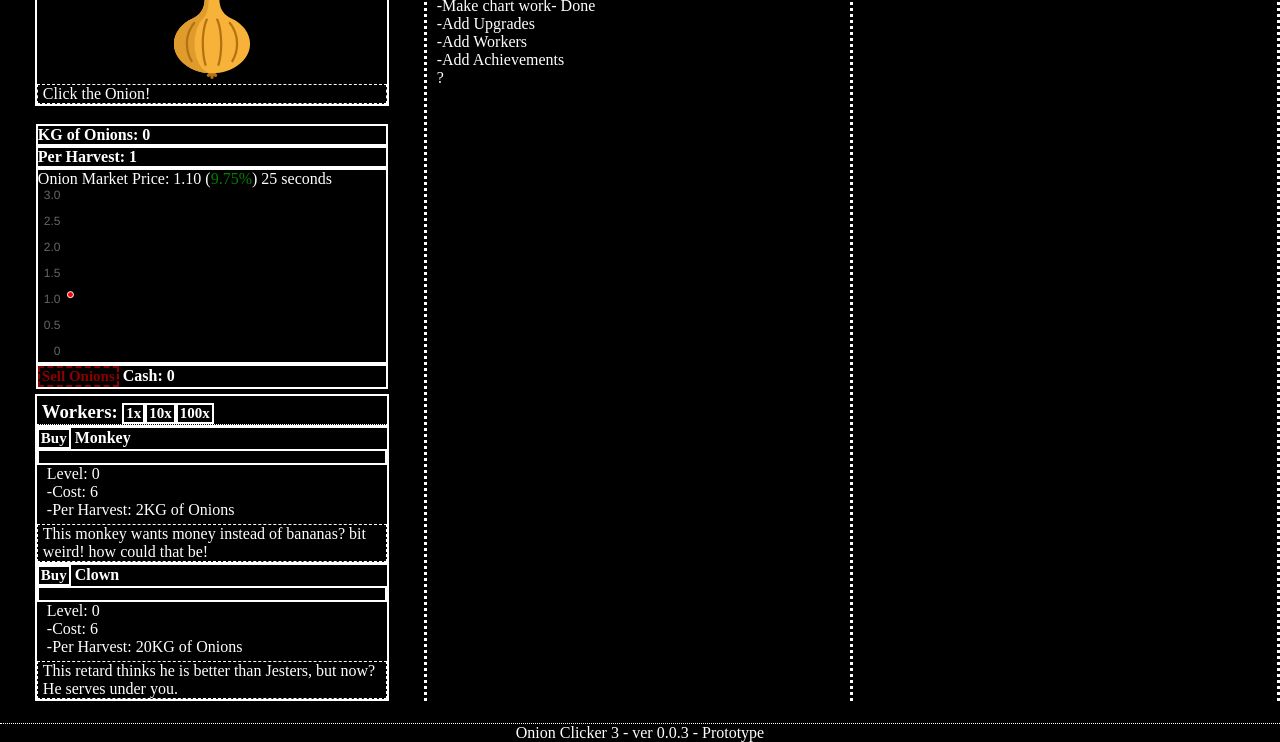
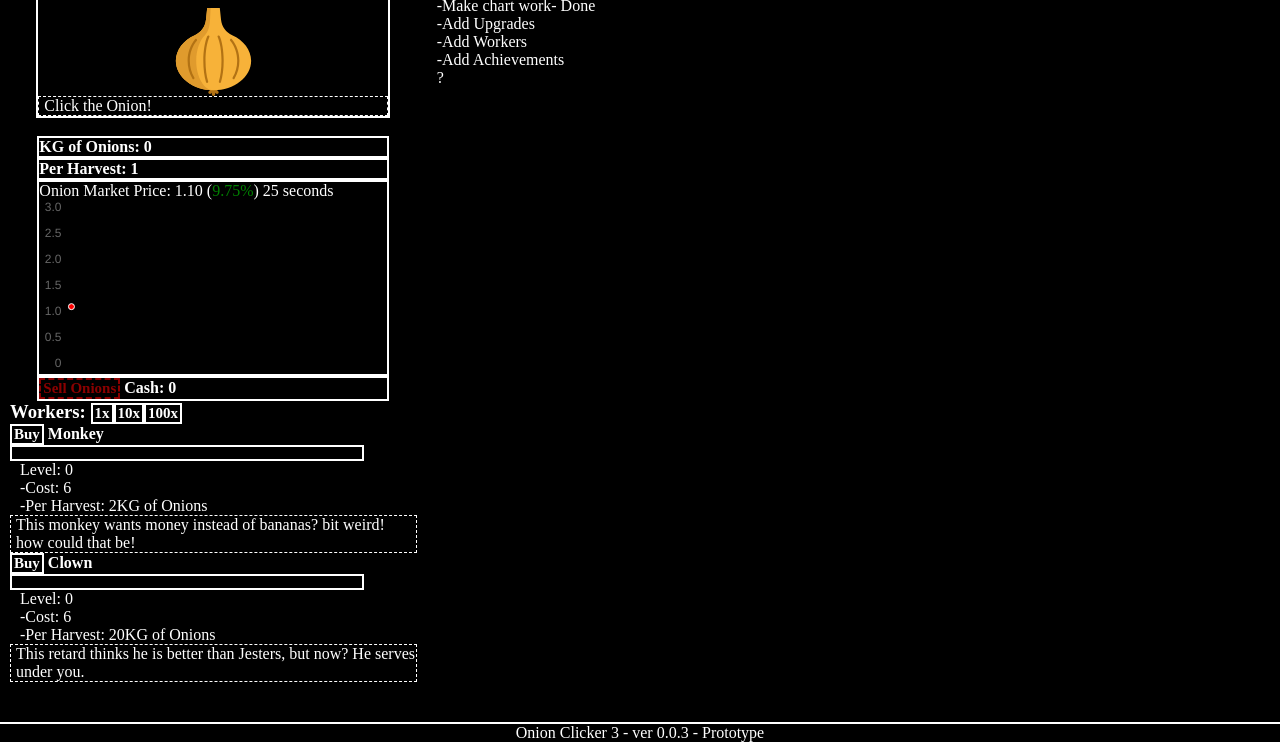
Before and after one commit to Jesterpiece/Jesterpiece.github.io, a plain HTML site: page index.html in a window 1280 px wide. Shown: the part 58-800 px from the top of the page. Drawn offline with nearby package versions, Linux system fonts and the light colour scheme.

Commit message:
Add files via upload

```diff
--- a/styles.css
+++ b/styles.css
@@ -5,6 +5,19 @@
 body {
 	background-color: black;
 	color: white;
+}
+.Header {
+	width: 100%;
+	padding-left: 10px; padding-top: 2px;
+	border-bottom-style:solid; border-width: 2px;
+}
+.footer {
+	border-top: solid;
+	border-width: 2px;
+	width: 100%;
+	position:fixed;
+	bottom:0;
+	background-color: black;
 }
 .main {
 	display: flex;
@@ -15,6 +28,7 @@ body {
 	border-style:solid; border-width: 2px;
 	padding-top: 10px;
 	margin: 0 auto;
+	margin-top: 17px;
 }
 .onion {
 	display: block;
@@ -30,8 +44,6 @@ body {
 .box {
 	display: inline-block;
 	width: 33.33%;
-	height: inherit;
-	border-right-style: dotted;
 	padding-left: 10px; padding-right: 10px;
 }
 .onion {
@@ -54,17 +66,6 @@ body {
 	border-style: solid; border-width: 2px;
 	margin: 0 auto;
 }
- .footer {
-	border-top: dotted;
-	border-width: 1px;
-	width: 100%;
-	position:fixed;
-	bottom:0;
-	background-color: black;
-}
- .speedbar {
- 	width:30px;
-}
 .progress-bar {
 	border-style: solid; border-width: 2px; border-color:#fff;
 	max-width: 350px;
@@ -76,26 +77,24 @@ body {
 	background-color: #fff;
 	width: 0%;
 }
-.context-upgrade {
+.context {
 	border-style: solid; border-width: 2px; border-color:#fff;
 	max-width: 350px;
 	margin: 0 auto;
-	margin-top: 5px;
+	margin-top: 17px;
 }
 .worker {
 	font-weight: bold;
-	border-top-style:solid;
 }
 .workersub {
 	padding-left: 10px;
 }
-.context-upgrade h3 {
+.context h3 {
 	margin-top: 5px; margin-bottom: 0px;
-	border-bottom-style: dotted; border-width: 1px;
+	border-bottom-style: solid; border-width: 3px;
 	padding-left: 5px;
 }
 .description {
-	margin-top: 5px;
 	border-style: dashed; border-width: 1px;
 	padding-left: 5px;
 }
@@ -107,7 +106,7 @@ button:disabled {
 	font-size: 15px;
 	padding-left: 2px; padding-right: 2px;
 }
-button:active {
+button:active:not([disabled]) {
 	border-style: solid; border-color: green;
 	background-color: black;
 	color: green;
@@ -121,3 +120,6 @@ button {
 	font: inherit; font-size: 15px;
 	padding-left: 2px; padding-right: 2px;
 }
+li {
+	list-style-position: inside;
+}
```
